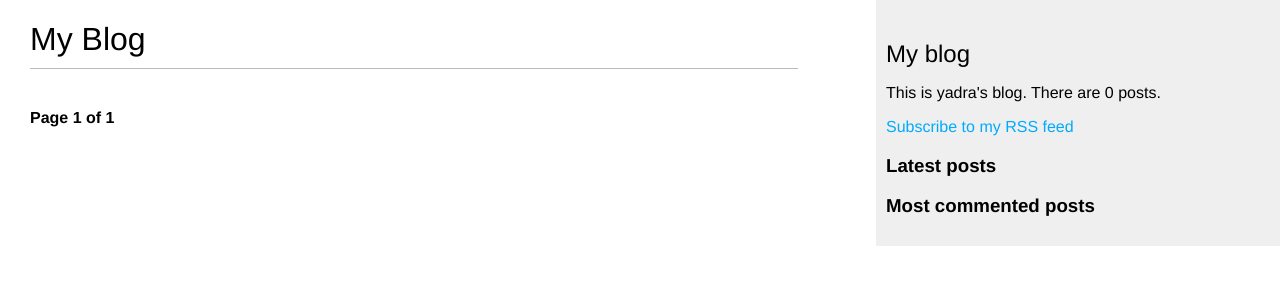
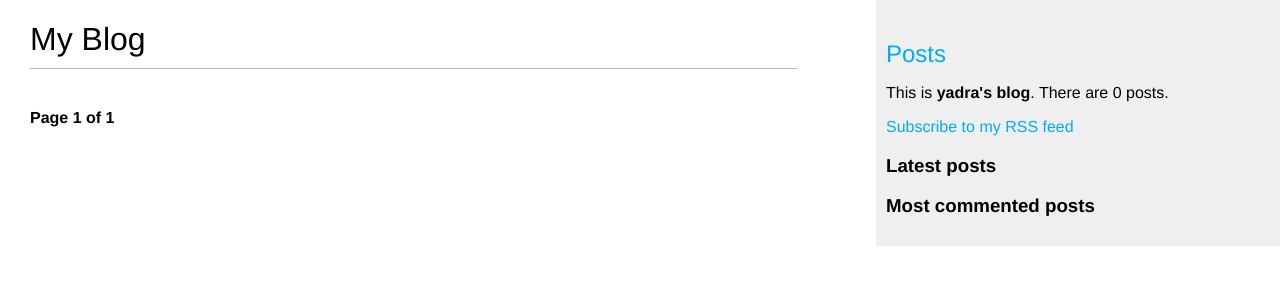
Before and after one commit to paul-head/test-blog, a Django app: page /blog/ in a window 1280 px wide. Shown: the top 300 px of the page. Run offline with Django 3.2, Linux system fonts and the light colour scheme; data that the repository does not hold is empty.

Commit message:
edit sidebar

```diff
--- a/blog/templates/blog/base.html
+++ b/blog/templates/blog/base.html
@@ -21,8 +21,8 @@
   </div>
 
   <div id="sidebar">
-    <h2>My blog</h2>
-    <p>This is yadra's blog. There are {% total_posts %} posts.</p>
+    <h2><a href="{% url 'blog:post_list' %}">Posts</a></h2>
+    <p>This is <b>yadra's blog</b>. There are {% total_posts %} posts.</p>
     <p><a href="{% url 'blog:post_feed' %}">Subscribe to my RSS feed</a></p>
 
     <h3>Latest posts</h3>
--- a/mysite/settings.py
+++ b/mysite/settings.py
@@ -87,6 +87,8 @@ DATABASES = {
         'NAME': os.getenv('DB_NAME'),
         'USER': os.getenv('DB_USER'),
         'PASSWORD': os.getenv('DB_PASSWORD'),
+        'HOST': '127.0.0.1',
+        'PORT': '5432',
     }
 }
 
```
